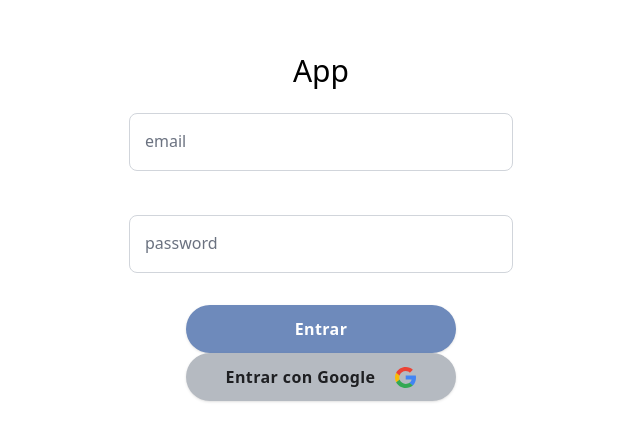
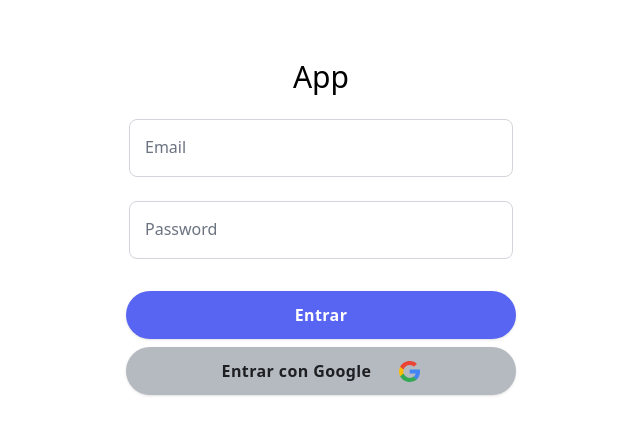
Before and after one commit to Ignaciofabian93/mern-group-project, a React (Vite) app: page /login in a window 1280 px wide. Shown: the part 173-614 px from the top of the page, without its empty margins (319-959 px from the left). Built offline with nearby package versions, Linux system fonts and the light colour scheme; no server answers.

Commit message:
login trabajando

```diff
--- a/src/components/Buttons/Button.jsx
+++ b/src/components/Buttons/Button.jsx
@@ -6,7 +6,7 @@ export const Button = ({ text, onClick }) => {
     <button
       className={clsx(
         //default state
-        "bg-[#6E8ABB] text-white",
+        "bg-[#5865F2] text-white",
         "py-3 px-8 leanding",
         "rounded-full",
         "font-semibold tracking-wide",
--- a/src/components/Buttons/ButtonGoogle.jsx
+++ b/src/components/Buttons/ButtonGoogle.jsx
@@ -9,12 +9,13 @@ const ButtonGoogle = ({ text, onClick }) => {
         className={clsx(
           //default state
           "bg-[#B5BAC1] text-[#1E1F22]",
-          "py-3 px-10 leanding",
+          "py-3 px-24 leading",
           "rounded-full",
           "font-semibold tracking-wide",
           "cursor-pointer",
           "inline-flex items-center justify-center",
           "relative shadow",
+          "w-full",
           //hover
           "transition",
           "hover:bg-[#DBDEE1] hover:shadow-md",
@@ -29,7 +30,7 @@ const ButtonGoogle = ({ text, onClick }) => {
         onClick={onClick}
       >
         {text}
-        <div className="pl-5">
+        <div className="ml-7">
           <Google />
         </div>
       </div>
--- a/src/components/Textfield/Textfield.jsx
+++ b/src/components/Textfield/Textfield.jsx
@@ -17,7 +17,7 @@ const Textfield = ({ value, onChange, name, type, placeholder }) => {
             "focus:border-blue-500",
             "focus:text-black",
             "transition duration-200",
-            "bg-inherit"
+            // "bg-inherit"
           )}
           type={type}
           placeholder={placeholder}
@@ -31,6 +31,7 @@ const Textfield = ({ value, onChange, name, type, placeholder }) => {
             "bg-white",
             "px-3",
             "text-sm duration-100",
+            "capitalize",
             "ease-linear",
             "peer-placeholder-shown:translate-y-4",
             "peer-placeholder-shown:text-base",
--- a/src/index.css
+++ b/src/index.css
@@ -1,8 +1,3 @@
 @tailwind base;
 @tailwind components;
 @tailwind utilities;
-
-/* input:focus ~ .input-text,
-input:not(:placeholder-shown) + label {
-  @apply text-blue-500 bg-white transform -translate-y-7 -translate-x-0 scale-90;
-} */
--- a/src/pages/Home.jsx
+++ b/src/pages/Home.jsx
@@ -44,7 +44,7 @@ const Home = () => {
           <div className="m-5 mt-10">
             <UserConnected
               imgUser={"/src/assets/img/user.jpg"}
-              username={username}
+              username={"midudev"}
               email={"midudev@gmail.com"}
             />
           </div>
--- a/src/pages/Login.jsx
+++ b/src/pages/Login.jsx
@@ -12,7 +12,7 @@ const Login = () => {
     <AuthLayout>
       <section className="w-full h-full flex flex-col items-center justify-center">
         <h1 className="text-3xl">App</h1>
-        <div className="w-full flex flex-col items-center mb-8 gap-5">
+        <div className="w-full flex flex-col items-center mb-8 ">
           <Textfield
             placeholder={"Email"}
             name={"email"}
@@ -28,7 +28,7 @@ const Login = () => {
             type={"password"}
           />
         </div>
-        <div className="flex flex-col">
+        <div className="flex flex-col gap-2">
           <Button text={"Entrar"} onClick={handleLogin} />
           <ButtonGoogle
             text={"Entrar con Google"}
```
